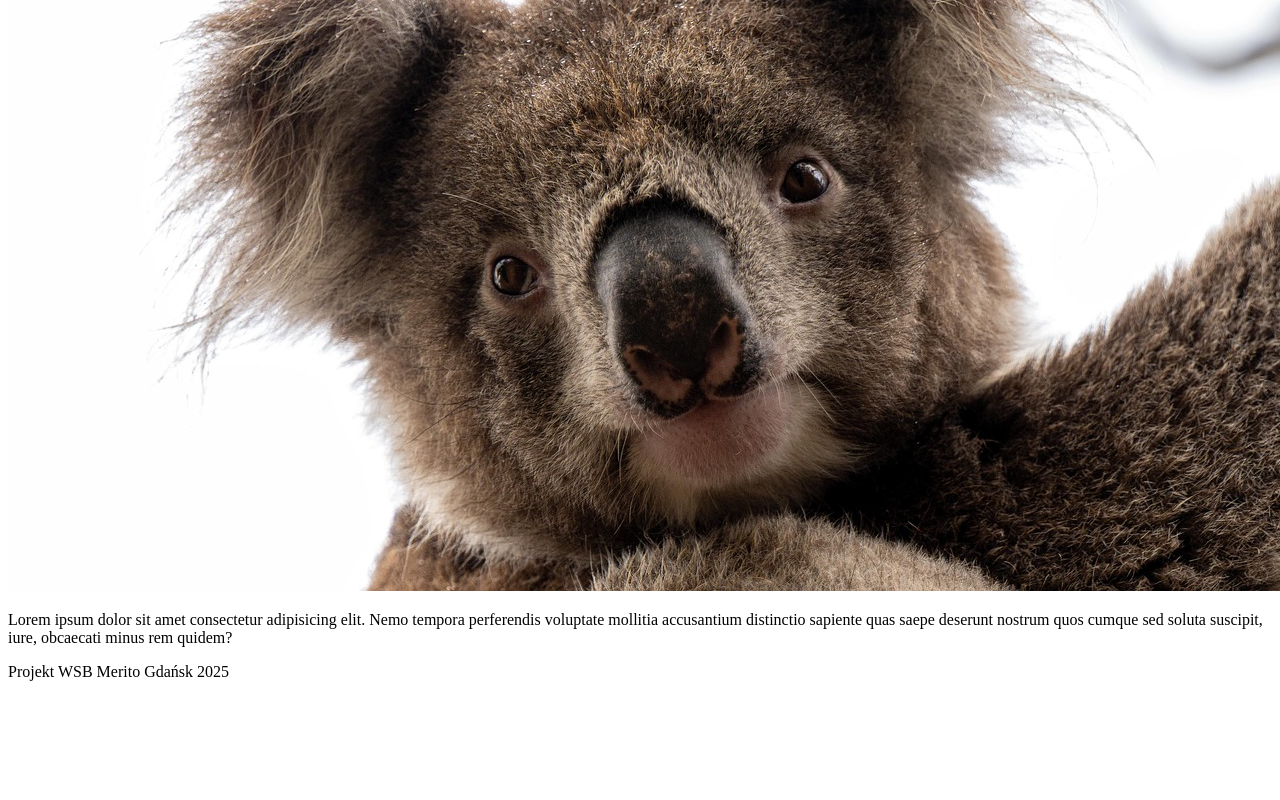
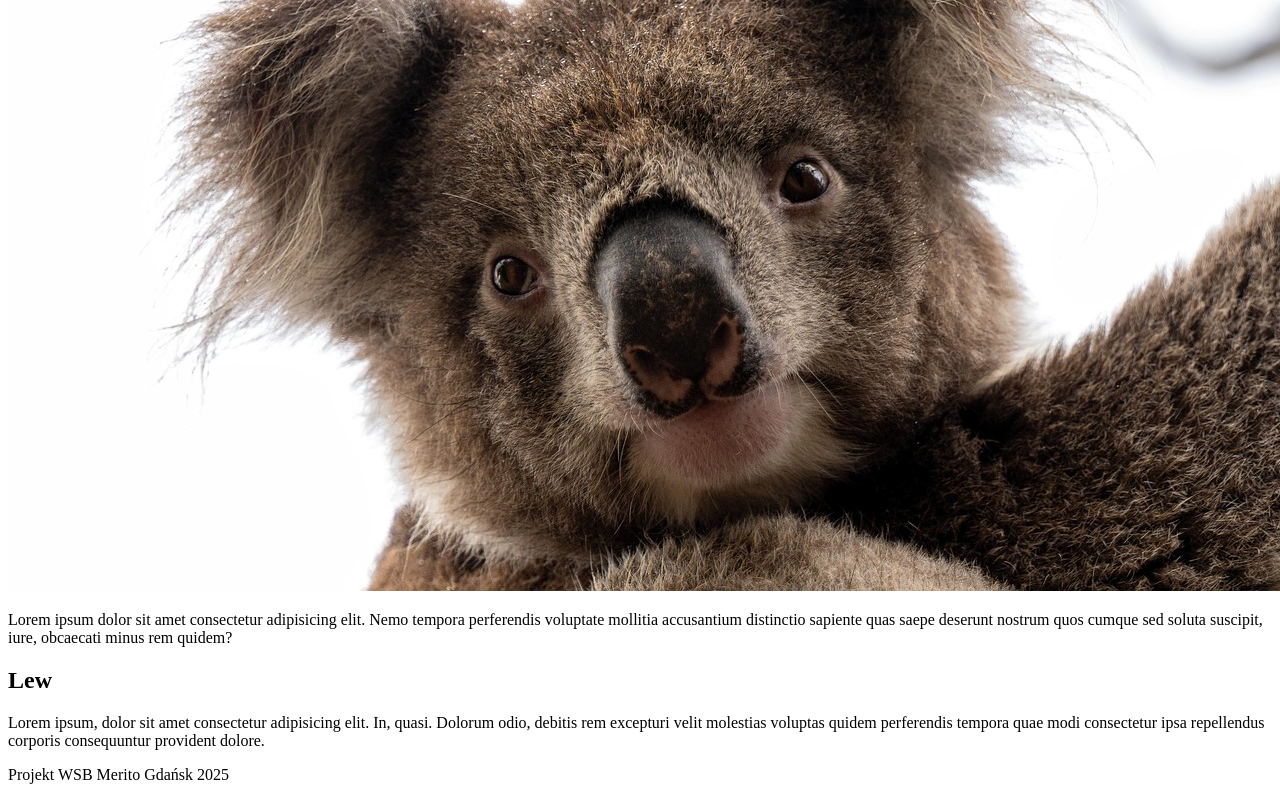
Before and after one commit to magdamadejwsb/fork-ZOOonline, a plain HTML site: page index.html in a window 1280 px wide. Shown: the part 389-1189 px from the top of the page. Before the commit the page ends 1086 px from the top, so only its background shows below. Drawn offline with Linux system fonts and the light colour scheme.

Commit message:
dodaj sekcje lwa

```diff
--- a/index.html
+++ b/index.html
@@ -15,6 +15,11 @@
             <img src="./img/koala.jpg" alt="">
             <p>Lorem ipsum dolor sit amet consectetur adipisicing elit. Nemo tempora perferendis voluptate mollitia accusantium distinctio sapiente quas saepe deserunt nostrum quos cumque sed soluta suscipit, iure, obcaecati minus rem quidem?</p>
         </section>
+
+        <section>
+            <h2>Lew</h2>
+            <p>Lorem ipsum, dolor sit amet consectetur adipisicing elit. In, quasi. Dolorum odio, debitis rem excepturi velit molestias voluptas quidem perferendis tempora quae modi consectetur ipsa repellendus corporis consequuntur provident dolore.</p>
+        </section>
     </main>
     <footer>
         <p>Projekt WSB Merito Gdańsk 2025</p>
```
